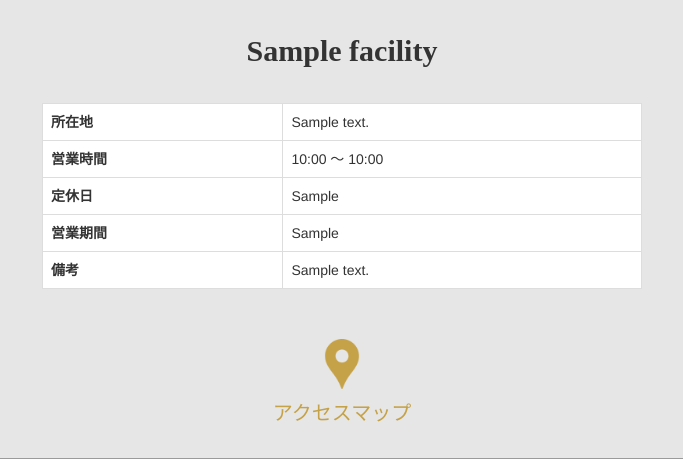
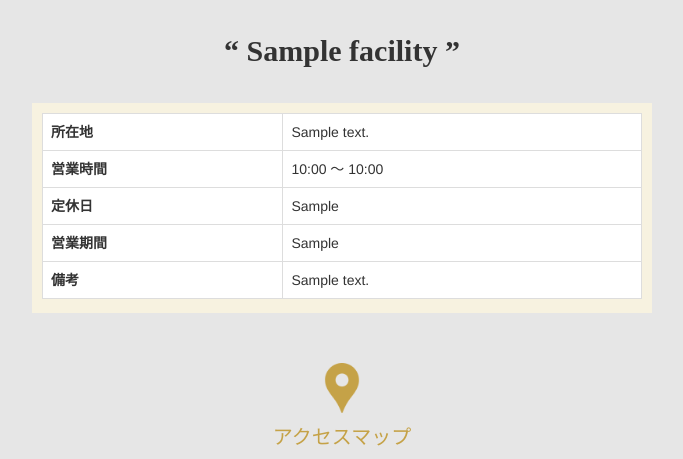
Before and after one commit to smuskit/damour, a Rails app: page /facilities/1 in a window 1280 px wide. Shown: the part 251-710 px from the top of the page, without its empty margins (298-981 px from the left). Run offline with Rails 7, Linux system fonts and the light colour scheme; data comes from the database, SQL or seed files in the repository; tables that the repository leaves empty hold one stand-in row (Sample ...); style sheets or scripts are compiled from the project's sources; some libraries are stand-ins or nearby versions.

Commit message:
add background-color to facility table

```diff
--- a/app/assets/stylesheets/facilities.scss
+++ b/app/assets/stylesheets/facilities.scss
@@ -66,9 +66,16 @@
 
 
 
+.facility-show-table-background {
+  width: 620px;
+  height: 210px;
+  padding: 10px;
+  margin: 30px auto;
+  background-color: #F7F2E0;
+}
+
 .facility-show-table {
   width: 600px;
-  margin: 30px auto;
   background-color: #fff;
 }
 
--- a/app/views/facilities/show.html.erb
+++ b/app/views/facilities/show.html.erb
@@ -2,9 +2,9 @@
 <%= render 'layouts/header' %>
 
 
-<div class="facility-show-name"><%= @facility.name %></div>
+<div class="facility-show-name">“ <%= @facility.name %> ”</div>
 
-
+<div class="facility-show-table-background">
   <div class="facility-show-table">
     <table class= "table table-bordered">
       <tr>
@@ -29,6 +29,7 @@
       </tr>
     </table>
   </div>
+</div>
 
 <div class="facility-show-map-pin"><%= image_tag('map-pin.jpeg', class:"map-pin-self")%></div>
 <li class="facility-show-map-title">アクセスマップ</li>
```
Lines whose indentation alone changed are shown as unchanged.
